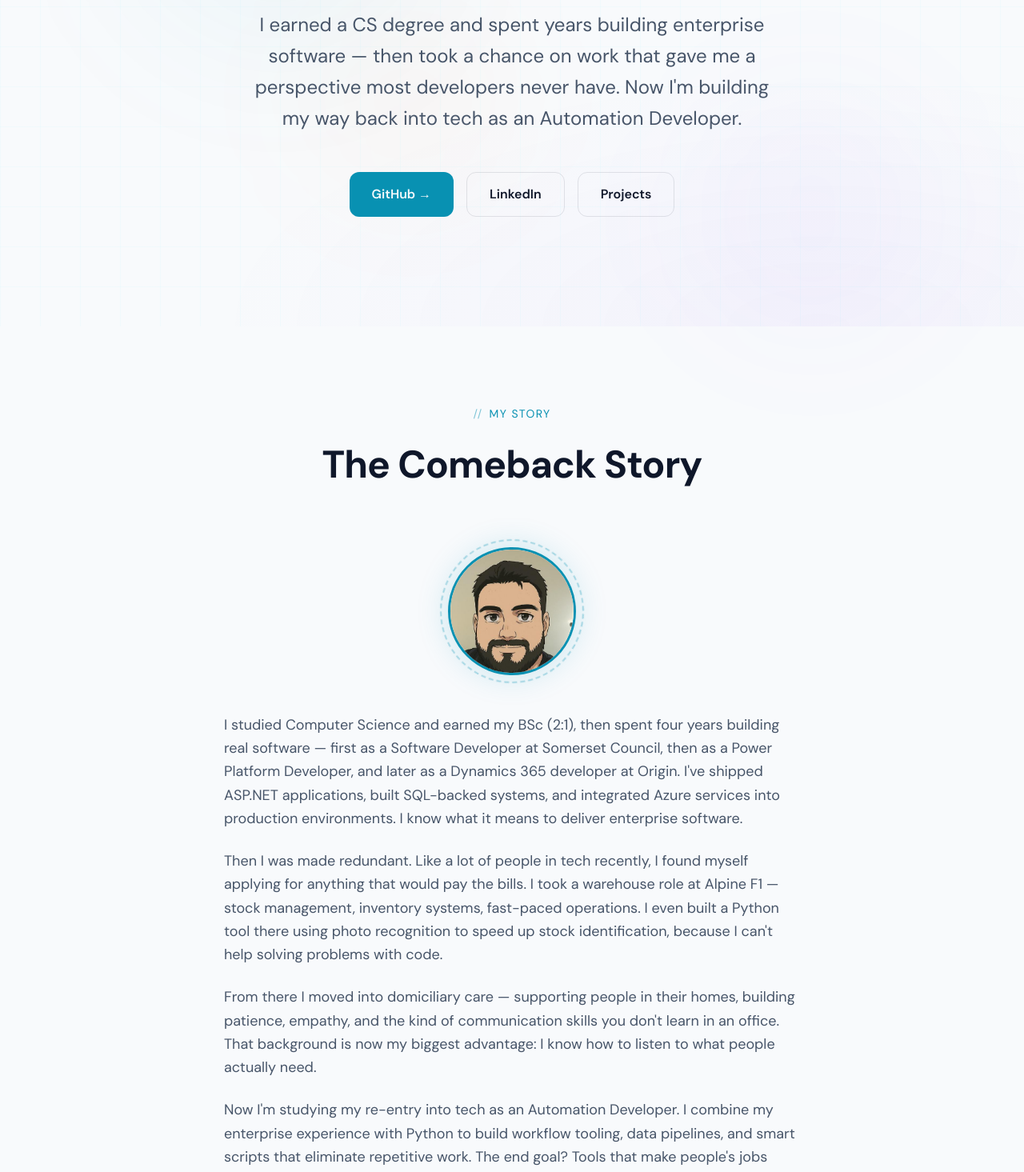
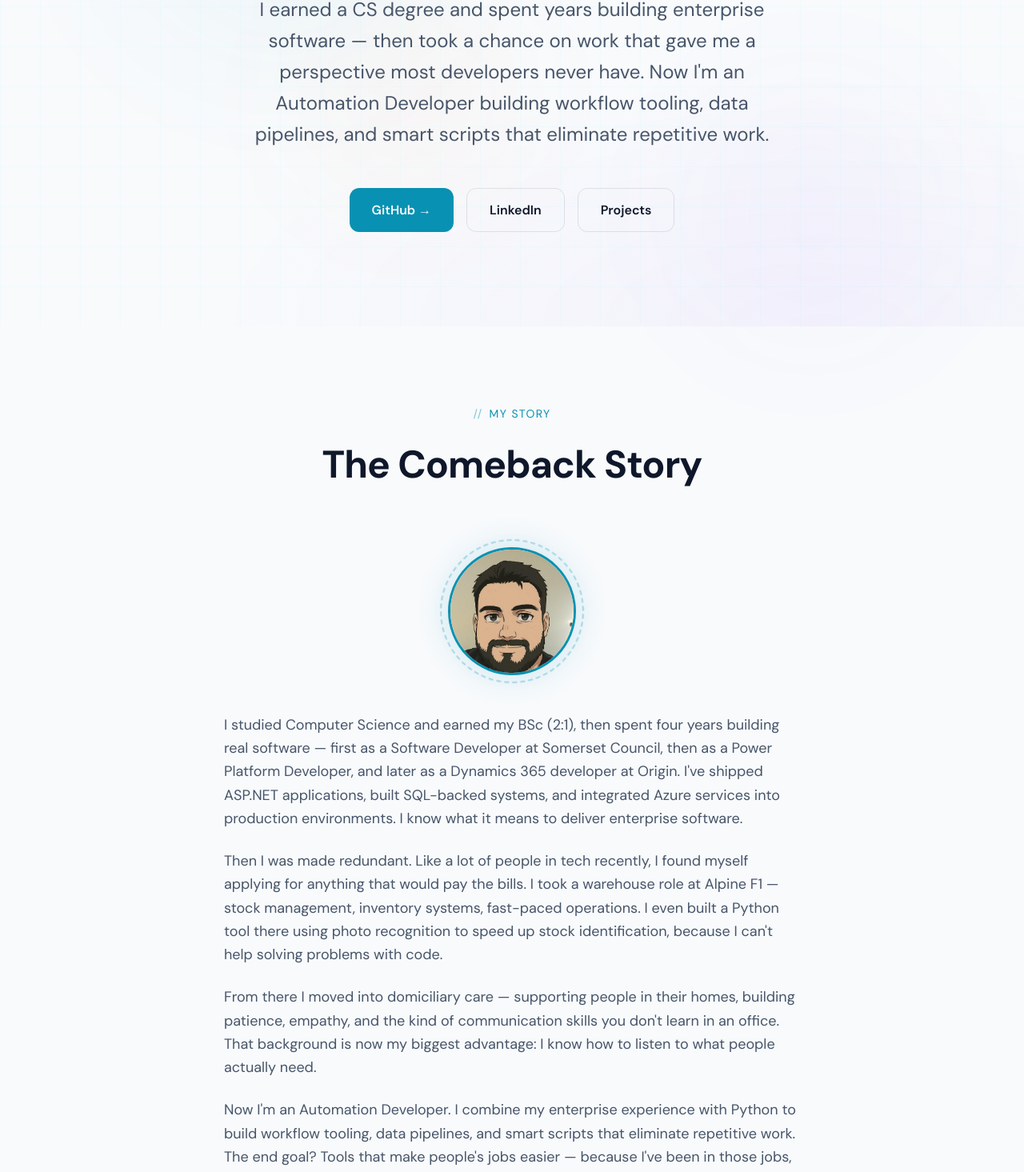
Before and after one commit to JHCodeQuest/JHPortfolio, a React (Vite) app: page / in a window 1280 px wide. Shown: the part 392-1857 px from the top of the page at 80% size. Built offline with nearby package versions, Linux system fonts and the light colour scheme.

Commit message:
Remove junior language: 'studying my re-entry' → 'Automation Developer'. Own the title now.

```diff
--- a/index.html
+++ b/index.html
@@ -4,7 +4,7 @@
   <meta charset="UTF-8" />
   <meta name="viewport" content="width=device-width, initial-scale=1.0" />
   <title>Joseph Hassan | Automation Developer — Enterprise Dev to Automation Comeback</title>
-  <meta name="description" content="Portfolio of Joseph Hassan. BSc Computer Science (2:1). Built enterprise software at Somerset Council and Origin. Now building my way back into tech as an Automation Developer. Python, automation, and a perspective most devs don't have." />
+  <meta name="description" content="Portfolio of Joseph Hassan. BSc Computer Science (2:1). Built enterprise software at Somerset Council and Origin. Automation Developer building Python tooling, workflow automation, and data pipelines." />
   <meta name="keywords" content="Joseph Hassan, Automation Developer, Python, C#, .NET, Power Platform, Dynamics 365, Azure, Automation, Portfolio, UK Developer" />
   <meta name="author" content="Joseph Hassan" />
   <meta name="robots" content="index, follow" />
@@ -16,7 +16,7 @@
 
   <!-- OpenGraph -->
   <meta property="og:title" content="Joseph Hassan | Automation Developer — The Comeback Story" />
-  <meta property="og:description" content="BSc CS (2:1). Built enterprise apps at Somerset Council and Origin. Redundancy. Warehouse at Alpine F1. Domiciliary care. Now studying my re-entry as an Automation Developer." />
+  <meta property="og:description" content="BSc CS (2:1). Built enterprise apps at Somerset Council and Origin. Automation Developer building Python tooling, workflow automation, and data pipelines." />
   <meta property="og:image" content="https://jhcodequest.github.io/JHPortfolio/Me.jpg" />
   <meta property="og:url" content="https://jhcodequest.github.io/JHPortfolio/" />
   <meta property="og:type" content="website" />
@@ -25,7 +25,7 @@
   <!-- Twitter Card -->
   <meta name="twitter:card" content="summary_large_image" />
   <meta name="twitter:title" content="Joseph Hassan | Automation Developer — The Comeback Story" />
-  <meta name="twitter:description" content="BSc CS (2:1). Built enterprise apps. Redundancy. Warehouse. Care work. Now building my way back as an Automation Developer." />
+  <meta name="twitter:description" content="BSc CS (2:1). Built enterprise apps. Automation Developer building Python tooling, workflow automation, and data pipelines." />
   <meta name="twitter:image" content="https://jhcodequest.github.io/JHPortfolio/Me.jpg" />
 
   <!-- Fonts -->
--- a/src/components/AboutSection.jsx
+++ b/src/components/AboutSection.jsx
@@ -44,10 +44,7 @@ export default function AboutSection() {
             to what people actually need.
           </p>
           <p>
-            Now I'm studying my re-entry into tech as an Automation Developer. I combine my
-            enterprise experience with Python to build workflow tooling, data pipelines, and
-            smart scripts that eliminate repetitive work. The end goal? Tools that make people's
-            jobs easier — because I've been in those jobs, and I know what actually helps.
+            Now I'm an Automation Developer. I combine my enterprise experience with Python to build workflow tooling, data pipelines, and smart scripts that eliminate repetitive work. The end goal? Tools that make people's jobs easier — because I've been in those jobs, and I know what actually helps.
           </p>
         </div>
       </div>
--- a/src/components/HeroSection.jsx
+++ b/src/components/HeroSection.jsx
@@ -15,7 +15,7 @@ export default function HeroSection() {
         <p className="text-xl sm:text-2xl text-[var(--color-text-secondary)] max-w-[650px] mx-auto mb-12 leading-relaxed">
           I earned a CS degree and spent years building enterprise software — then
           took a chance on work that gave me a perspective most developers never have.
-          Now I'm building my way back into tech as an Automation Developer.
+          Now I'm an Automation Developer building workflow tooling, data pipelines, and smart scripts that eliminate repetitive work.
         </p>
         <div className="flex gap-4 flex-wrap justify-center">
           <a href="https://github.com/JHCodeQuest" target="_blank" className="inline-flex items-center justify-center gap-2 px-7 py-3.5 bg-[var(--color-accent)] text-[var(--color-bg-deep)] font-semibold rounded-xl no-underline hover:-translate-y-0.5 hover:glow-md transition-all duration-150">
```
